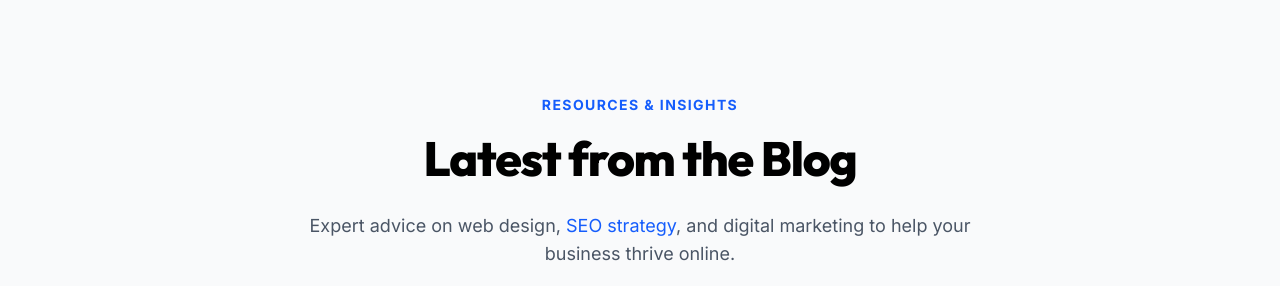
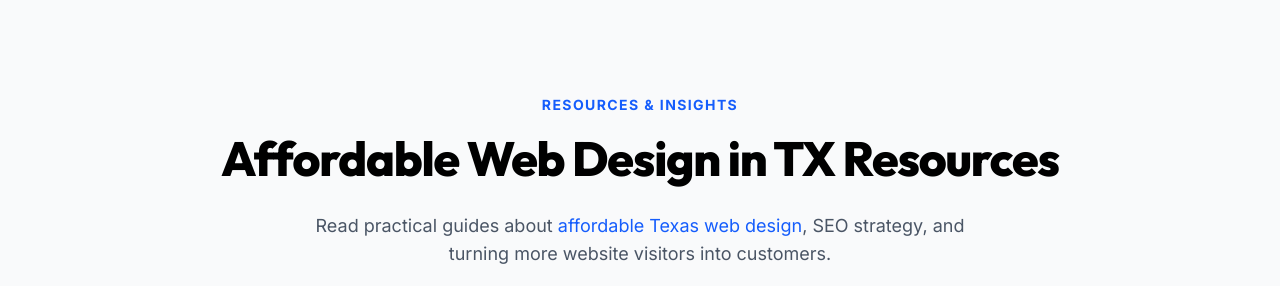
Before and after one commit to trishmarie002-art/jayswebdesign, a React (Vite) app: page / in a window 1280 px wide. Shown: the part 7080-7366 px from the top of the page. Built offline with nearby package versions, Linux system fonts and the light colour scheme; no server answers; the database is empty.

Commit message:
Improve Texas SEO signals

```diff
--- a/src/components/Resources.tsx
+++ b/src/components/Resources.tsx
@@ -15,9 +15,9 @@ export default function Resources() {
             transition={{ duration: 0.6 }}
           >
             <span className="text-blue-600 font-bold tracking-widest uppercase text-sm">Resources & Insights</span>
-            <h2 className="text-3xl md:text-4xl lg:text-5xl font-extrabold text-black mt-3 mb-6 font-display tracking-tight leading-tight">Latest from the Blog</h2>
+            <h2 className="text-3xl md:text-4xl lg:text-5xl font-extrabold text-black mt-3 mb-6 font-display tracking-tight leading-tight">Affordable Web Design in TX Resources</h2>
             <p className="text-gray-600 max-w-2xl mx-auto text-lg">
-              Expert advice on web design, <Link to="/blog" className="text-blue-600 hover:underline">SEO strategy</Link>, and digital marketing to help your business thrive online.
+              Read practical guides about <Link to="/blog" className="text-blue-600 hover:underline">affordable Texas web design</Link>, SEO strategy, and turning more website visitors into customers.
             </p>
           </motion.div>
         </div>
```
